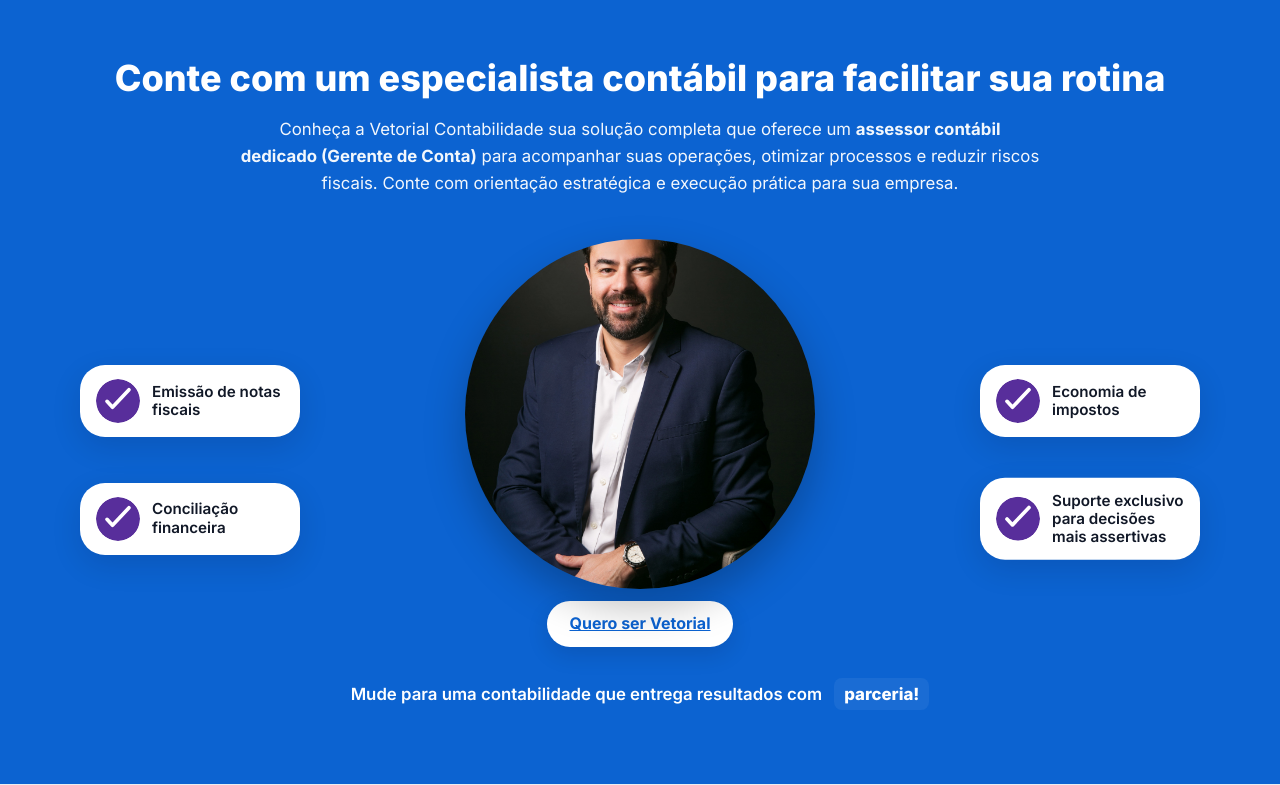
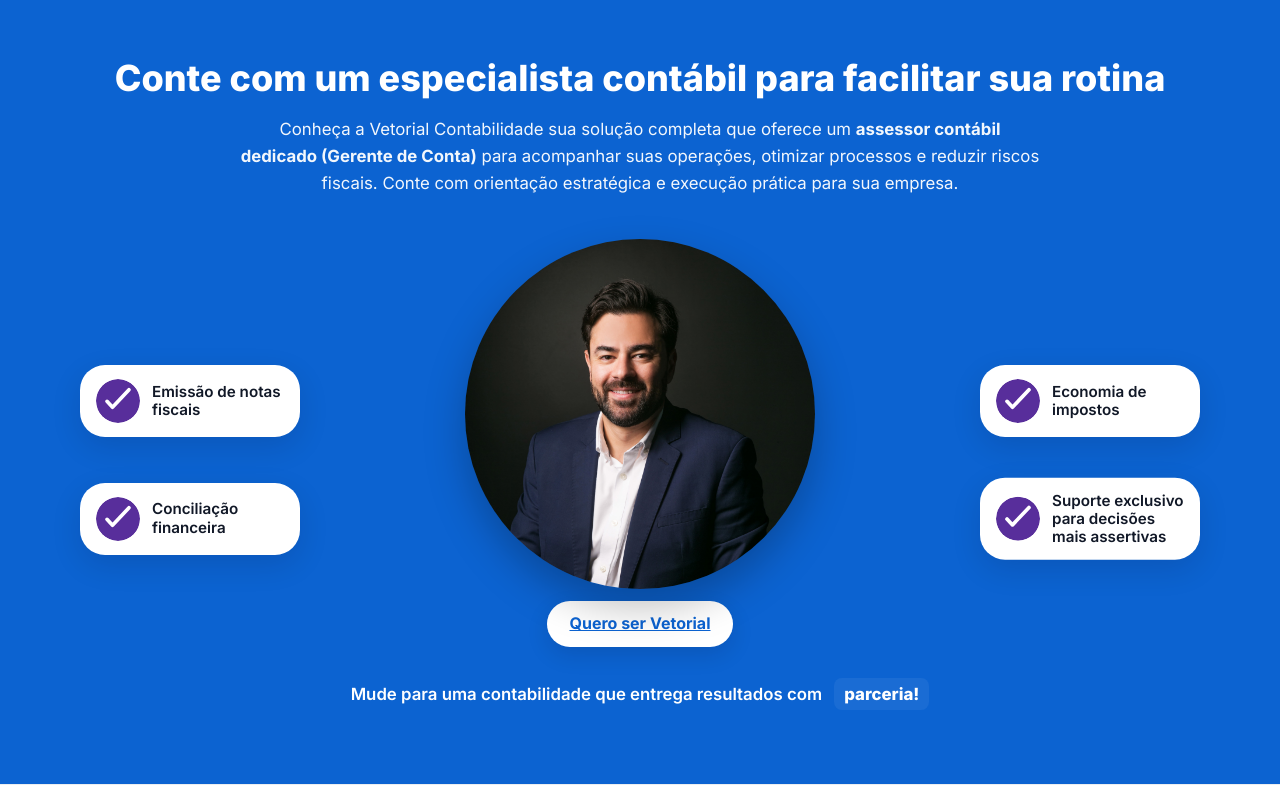
Before and after one commit to martinssmrr/contabilidade, a Django app: page /assessoria/ in a window 1280 px wide. Shown: the part 2926-3711 px from the top of the page. Run offline with Django 5.2, Linux system fonts and the light colour scheme; data that the repository does not hold is empty; parts of the project's set-up code (start-up, migrations or seed data) failed here and were passed over; some libraries are stand-ins or nearby versions.

Commit message:
feat: imagem cta centralizada

```diff
--- a/static/css/style.css
+++ b/static/css/style.css
@@ -1421,7 +1421,7 @@ footer hr {
 .svc-media { display: flex; flex-direction: column; align-items: center; justify-content: center; position: relative; z-index: 6; }
 .svc-top-label { color: #ffffff; font-weight: 700; margin-bottom: 16px; font-size: 1rem; display: block; }
 .svc-cta-bottom-btn { border-radius: 999px; padding: 10px 22px; font-weight: 700; color: #0c63d1; background: #ffffff; border: 0; box-shadow: 0 8px 22px rgba(2,6,23,0.12); margin-top: 12px; }
-.svc-image { width: 100%; height: 100%; object-fit: cover; display: block; }
+.svc-image { width: 100%; height: 100%; object-fit: cover; object-position: center top; display: block; }
 .svc-box { position: absolute; background: #ffffff; color: #111827; border-radius: 25px; padding: 14px 16px; width: 220px; box-shadow: 0 10px 30px rgba(2,6,23,0.12); display: flex; gap: 12px; align-items: center; z-index: 10; transition: transform 0.28s ease, box-shadow 0.28s ease; }
 .svc-box:hover { transform: translateY(-6px); box-shadow: 0 20px 40px rgba(2,6,23,0.18); }
 .box-check { width: 44px; height: 44px; flex: 0 0 44px; border-radius: 50%; display: inline-block; }
```
Also changed, not shown: static/img/CTA-section.png (deleted), static/img/popup_home.png (deleted), static/img/tela-notebook.png (deleted).
